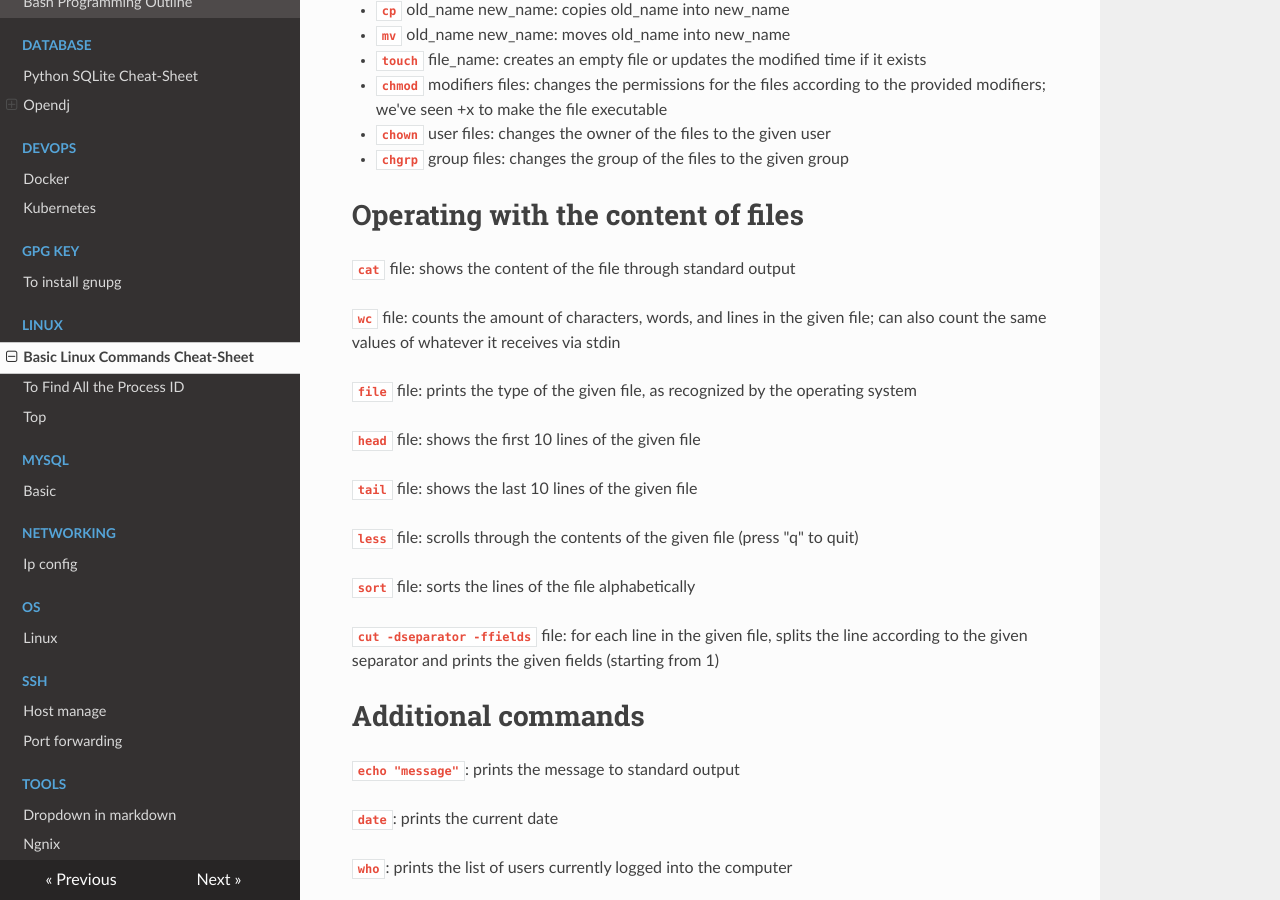
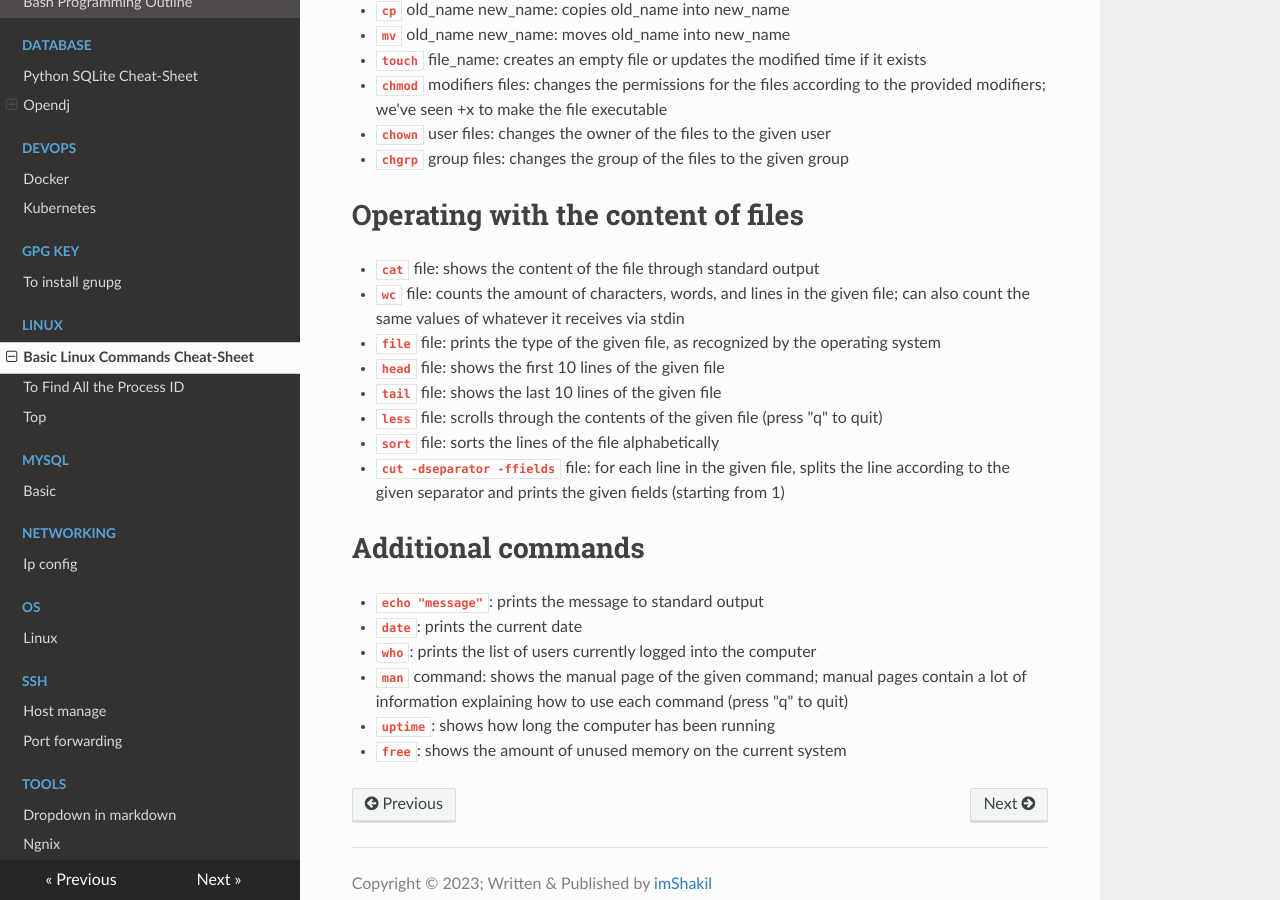
Before and after one commit to imShakil/hand-notes, an MkDocs documentation site: the page built from docs/linux/linux-command.md, in a window 1280 px wide and 900 px high, scrolled down 543 px. Built offline with MkDocs 1.6.1, drawn with Linux system fonts in a browser that asks for light colours; nearby versions of some CDN libraries.

```diff
--- a/docs/linux/linux-command.md
+++ b/docs/linux/linux-command.md
@@ -35,32 +35,32 @@ cd directory: changes the current working directory to the specified one
 
 # Operating with the content of files
 
-**`cat`** file: shows the content of the file through standard output
+- **`cat`** file: shows the content of the file through standard output
 
-**`wc`** file: counts the amount of characters, words, and lines in the given file; can also count the same values of whatever it receives via stdin
+- **`wc`** file: counts the amount of characters, words, and lines in the given file; can also count the same values of whatever it receives via stdin
 
-**`file`** file: prints the type of the given file, as recognized by the operating system
+- **`file`** file: prints the type of the given file, as recognized by the operating system
 
-**`head`** file: shows the first 10 lines of the given file
+- **`head`** file: shows the first 10 lines of the given file
 
-**`tail`** file: shows the last 10 lines of the given file
+- **`tail`** file: shows the last 10 lines of the given file
 
-**`less`** file: scrolls through the contents of the given file (press "q" to quit)
+- **`less`** file: scrolls through the contents of the given file (press "q" to quit)
 
-**`sort`** file: sorts the lines of the file alphabetically
+- **`sort`** file: sorts the lines of the file alphabetically
 
-**`cut -dseparator -ffields`** file: for each line in the given file, splits the line according to the given separator and prints the given fields (starting from 1)
+- **`cut -dseparator -ffields`** file: for each line in the given file, splits the line according to the given separator and prints the given fields (starting from 1)
 
 # Additional commands
 
-**`echo "message"`**: prints the message to standard output
+- **`echo "message"`**: prints the message to standard output
 
-**`date`**: prints the current date
+- **`date`**: prints the current date
 
-**`who`**: prints the list of users currently logged into the computer
+- **`who`**: prints the list of users currently logged into the computer
 
-**`man`** command: shows the manual page of the given command; manual pages contain a lot of information explaining how to use each command (press "q" to quit)
+- **`man`** command: shows the manual page of the given command; manual pages contain a lot of information explaining how to use each command (press "q" to quit)
 
-**`uptime`**: shows how long the computer has been running
+- **`uptime`**: shows how long the computer has been running
 
-**`free`**: shows the amount of unused memory on the current system
+- **`free`**: shows the amount of unused memory on the current system
```
